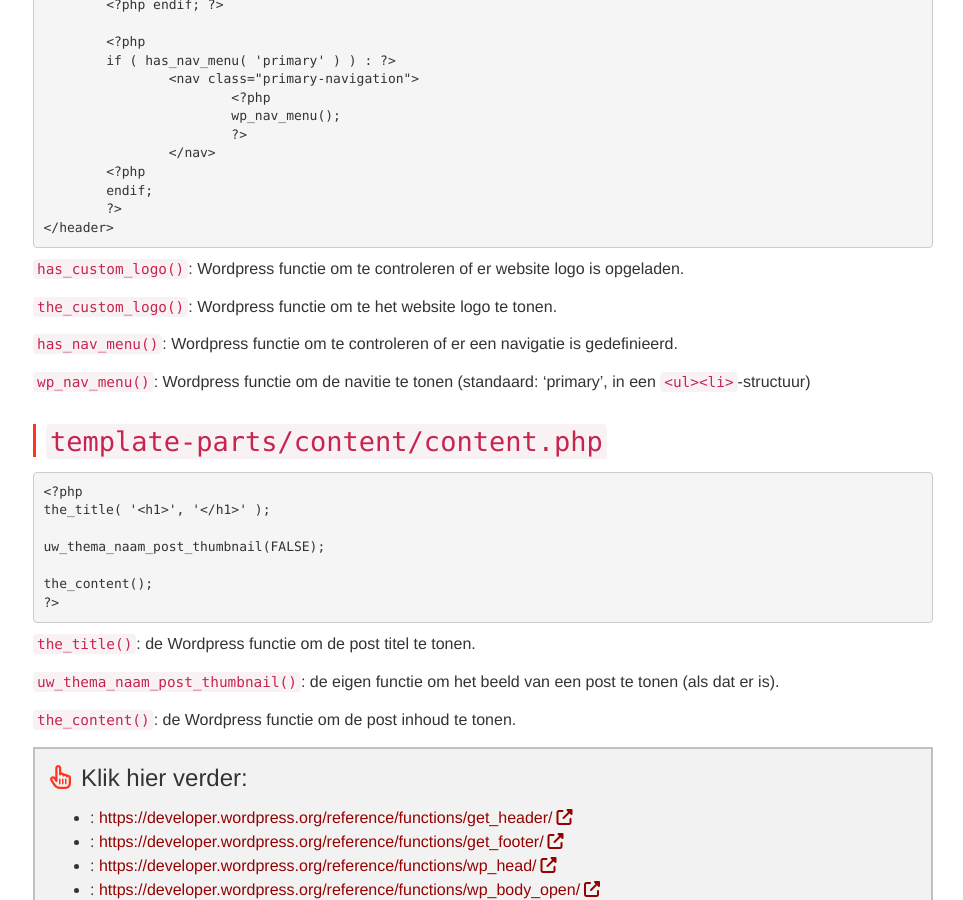
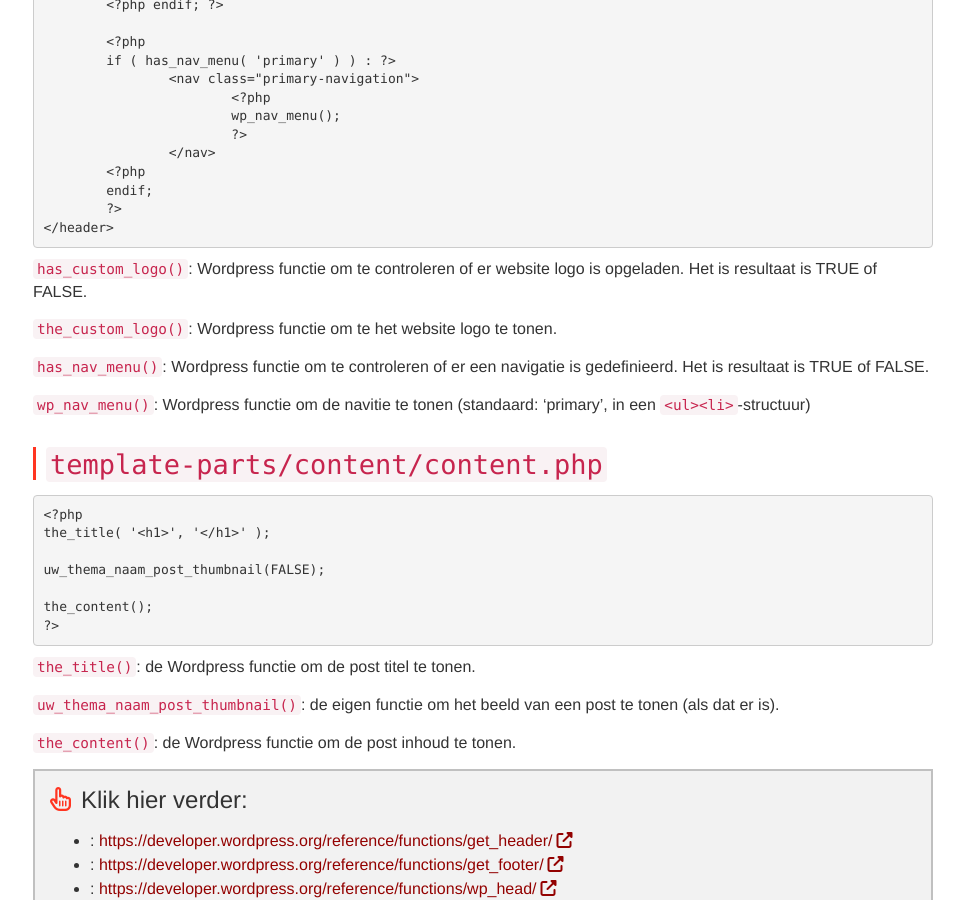
Before and after one commit to Syntra-Brussel/dynamische-webtechnieken, a Jekyll site: the page built from wordpress/thema-van-nul.md, in a window 1280 px wide and 900 px high, scrolled down 3270 px. Shown: the whole window, without its empty margins (317-1280 px from the left). Built offline with Jekyll 4.4.1, drawn with Linux system fonts in a browser that asks for light colours; nearby versions of some CDN libraries; a script that is not in the unit is left out.

Commit message:
Update thema-van-nul.md

```diff
--- a/wordpress/thema-van-nul.md
+++ b/wordpress/thema-van-nul.md
@@ -185,11 +185,11 @@
 &lt;/header&gt;
 </pre>
 
-<code>has_custom_logo()</code>: Wordpress functie om te controleren of er website logo is opgeladen.
+<code>has_custom_logo()</code>: Wordpress functie om te controleren of er website logo is opgeladen. Het is resultaat is TRUE of FALSE.
 
 <code>the_custom_logo()</code>: Wordpress functie om te het website logo te tonen.
 
-<code>has_nav_menu()</code>: Wordpress functie om te controleren of er een navigatie is gedefinieerd.
+<code>has_nav_menu()</code>: Wordpress functie om te controleren of er een navigatie is gedefinieerd. Het is resultaat is TRUE of FALSE.
 
 <code>wp_nav_menu()</code>: Wordpress functie om de navitie te tonen (standaard: 'primary', in een <code>&lt;ul&gt;&lt;li&gt;</code>-structuur)
 
```
